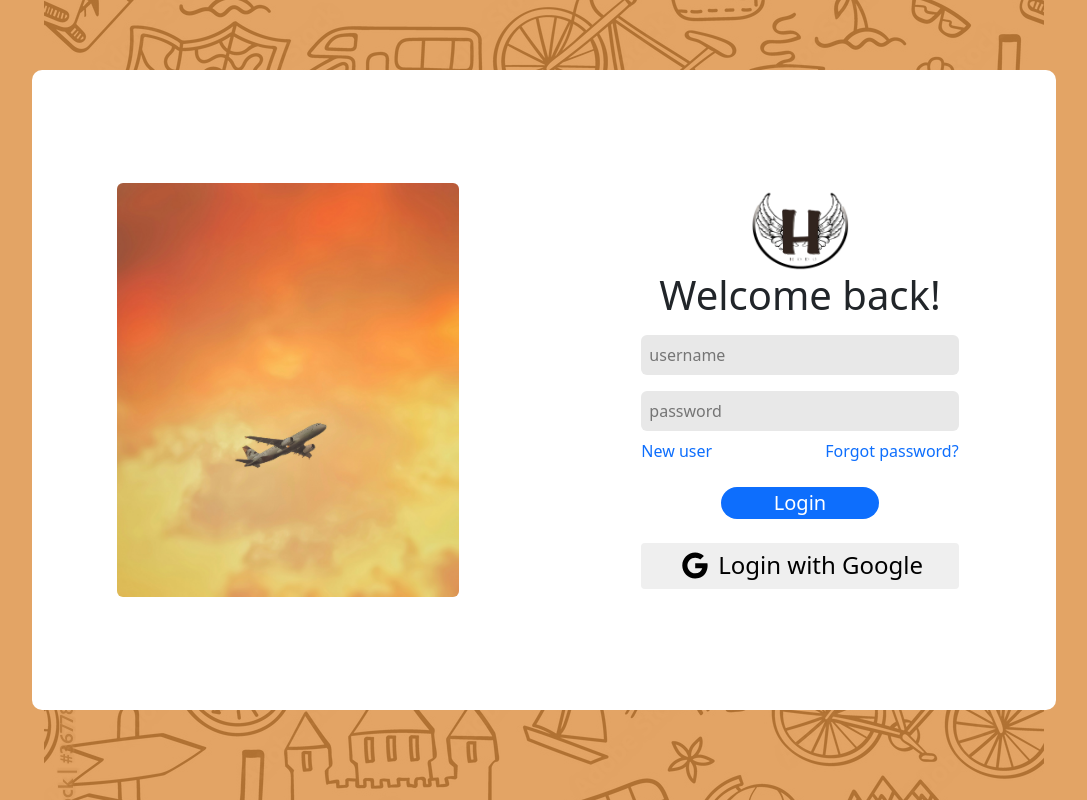
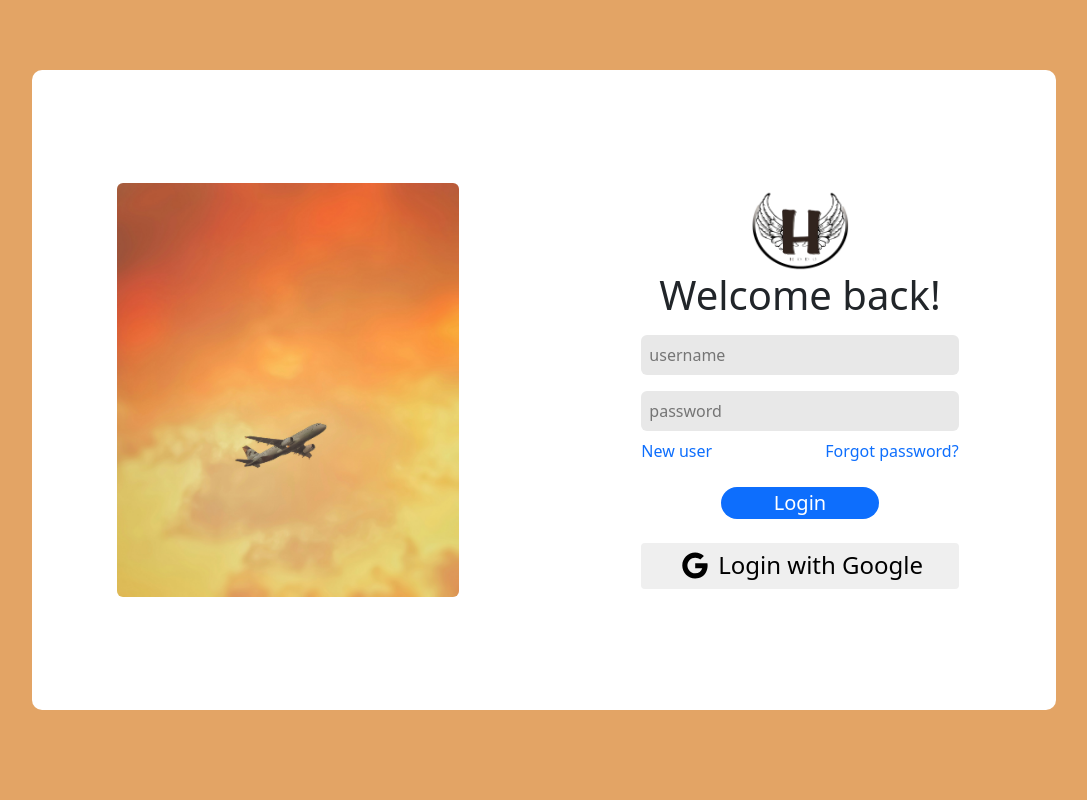
Before and after one commit to UvYadav04/Hodo, a React (Create React App) app in the folder Frontend/: page /auth in a window 1280 px wide. Shown: the whole page, without its empty margins (96-1183 px from the left). Built offline with nearby package versions, Linux system fonts and the light colour scheme; no server answers.

Commit message:
new changes

```diff
--- a/Frontend/src/Components/Register.jsx
+++ b/Frontend/src/Components/Register.jsx
@@ -133,9 +133,7 @@ export default function Login() {
   }
 
   return (
-    <div className="loginpage container-fluid m-0 text-center" style={{
-      minHeight: "100vh", maxHeight: "100vh"
-    }} >
+    <div className="loginpage container-fluid m-0 text-center"  >
 
       <div className={!loading ? "row register justify-content-around align-items-center mx-auto bg bg-white p-0" : "d-none"} >
         <div className="col-xl-4 col-5 d-lg-inline d-none p-0 cover">
--- a/Frontend/src/index.css
+++ b/Frontend/src/index.css
@@ -197,6 +197,8 @@ button {
 }
 
 .loginpage {
+  width: 100vw;
+  height: 100vh;
 
   .login,
   .signup {
@@ -214,11 +216,10 @@ button {
 
 .loginpage {
   padding-top: 70px;
-  /* background-color: rgb(220, 142, 63); */
-  background-image: url(./Photos/dd1.jpg);
+  /* background-image: url(./Photos/dd1.jpg);
   background-size: auto;
   background-position: center;
-  background-repeat: no-repeat;
+  background-repeat: no-repeat; */
 
 }
 
```
